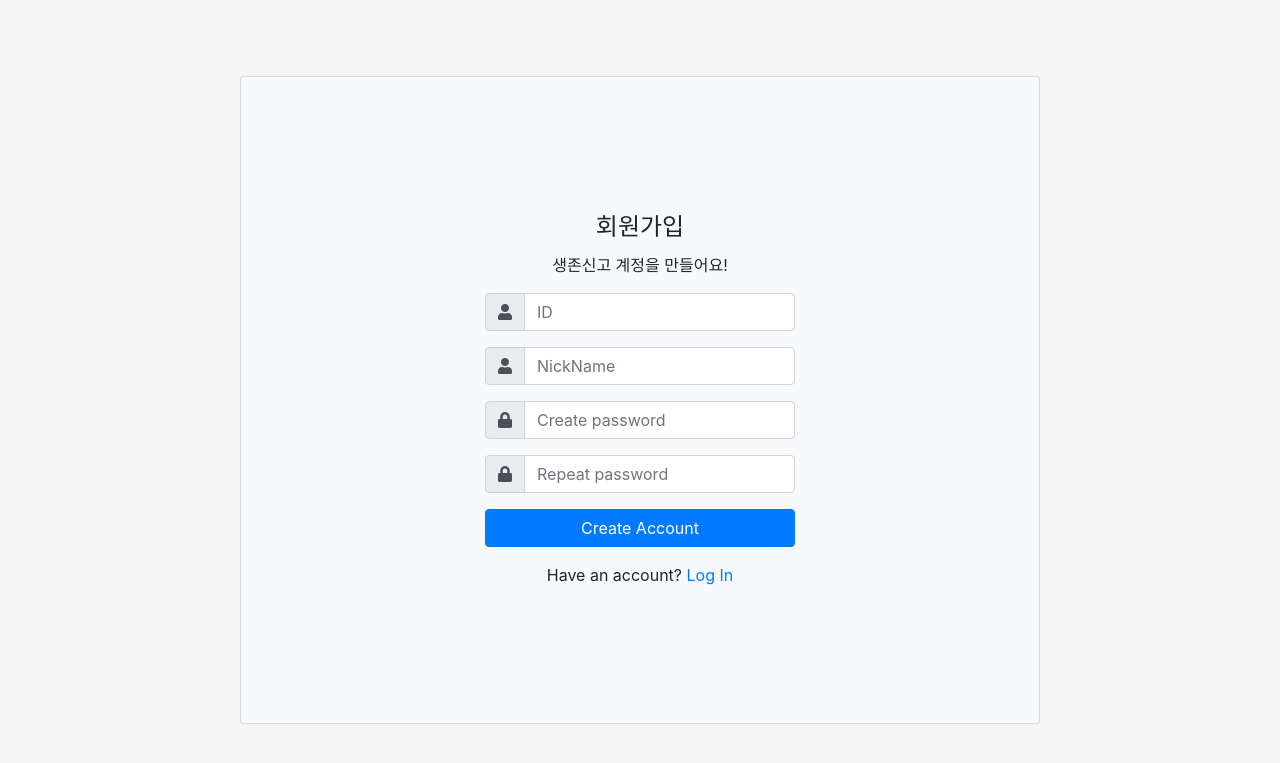
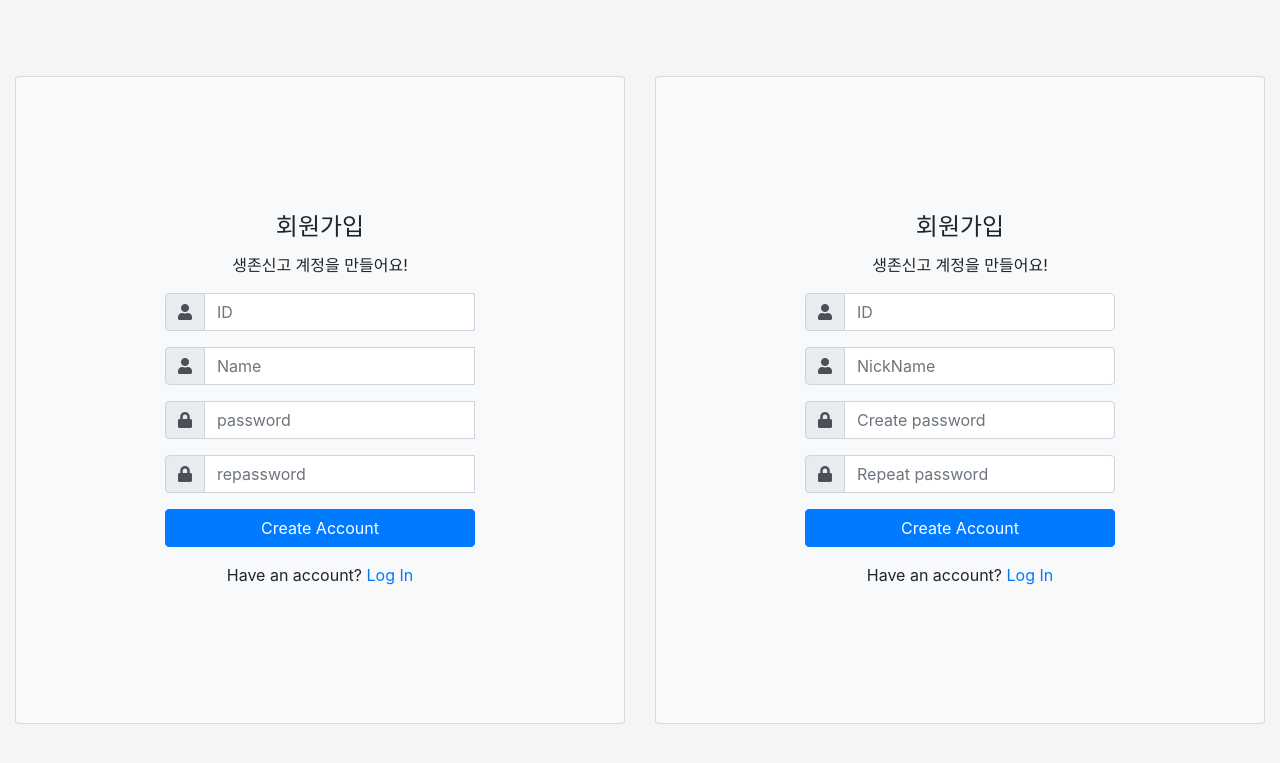
Before and after one commit to jbae9/talmo, a Flask app: template templates/signUp.html in a window 1280 px wide. Shown: the top 763 px of the page. Run offline with Flask 2, Linux system fonts and the light colour scheme; the template is opened without the code that fills it, so the values that code supplies are empty; some libraries are stand-ins or nearby versions.

Commit message:
회원가입 페이지 업로드

```diff
--- a/app.py
+++ b/app.py
@@ -173,6 +173,22 @@ def editCommentDB(feedId):
     db.close()
     return jsonify({'msg': '수정 완료!'})
 
+# 회원가입
+@app.route("/Account", methods=["POST"])
+def Account():
+    db = getDB()
+    curs = db.cursor()
+
+    id = request.form['id_give']
+    pwd = request.form['pwd_give']
+    name = request.form['name_give']
+
+    sql = '''insert into account (id, pw, name) values(%s,%s,%s)'''
+    curs.execute(sql, (id, pwd, name))
+
+    db.commit()
+    db.close()
+    return jsonify({'msg': '기록 완료!'})
 
 if __name__ == '__main__':
     app.run('0.0.0.0', port=5000, debug=True)
--- a/static/css/signUp.css
+++ b/static/css/signUp.css
@@ -17,3 +17,8 @@ body {
 .card-body {
   width: 350px;
 }
+
+/*경고문구 숨김 처리*/
+#myForm .help-block {
+    display: none;
+}
--- /dev/null
+++ b/static/js/signUp.js
@@ -0,0 +1,139 @@
+//아이디 입력란에 keyup 이벤트가 일어 났을때 실행할 함수 등록
+$(function(){
+    $("#id").keyup(function () {
+    var id = $(this).val();
+
+    var reg = /^.{2,}$/;
+    if (reg.test(id)) {//정규표현식을 통과 한다면
+        $("#overlapErr").hide();
+        successState("#id");
+    } else {//정규표현식을 통과하지 못하면
+        $("#overlapErr").show();
+        errorState("#id");
+    }
+});
+});
+
+$(function(){
+    $("#name").keyup(function () {
+    var id = $(this).val();
+
+    var reg = /^.{2,}$/;
+    if (reg.test(id)) {//정규표현식을 통과 한다면
+        $("#overErr").hide();
+        successState("#name");
+    } else {//정규표현식을 통과하지 못하면
+        $("#overErr").show();
+        errorState("#name");
+    }
+});
+});
+
+$(function(){
+    $("#pwd").keyup(function () {
+    var pwd = $(this).val();
+    // 비밀번호 검증할 정규 표현식
+    var reg = /^.{8,}$/;
+    if (reg.test(pwd)) {//정규표현식을 통과 한다면
+        $("#pwdRegErr").hide();
+        successState("#pwd");
+    } else {//정규표현식을 통과하지 못하면
+        $("#pwdRegErr").show();
+        errorState("#pwd");
+    }
+});
+});
+
+$(function(){
+    $("#rePwd").keyup(function () {
+    var rePwd = $(this).val();
+    var pwd = $("#pwd").val();
+    // 비밀번호 같은지 확인
+    if (rePwd == pwd) {//비밀번호 같다면
+        $("#rePwdErr").hide();
+        successState("#rePwd");
+    } else {//비밀번호 다르다면
+        $("#rePwdErr").show();
+        errorState("#rePwd");
+    }
+});
+});
+
+
+
+
+
+
+// 성공 상태로 바꾸는 함수
+function successState(sel) {
+    $(sel)
+        .removeClass("is-invalid")
+        .addClass("is-valid")
+};
+
+// 에러 상태로 바꾸는 함수
+function errorState(sel) {
+    $(sel)
+        .removeClass("is-valid")
+        .addClass("is-invalid")
+};
+
+
+function saveAccount() {
+    let id = $("#id").val()
+    let name = $("#name").val()
+    let pwd = $("#pwd").val()
+    let rePwd = $("#rePwd").val()
+
+    if ($("#id").val() == "") {
+        alert("아이디 입력바람");
+        $("#id").focus();
+        return false;
+    }
+
+
+    if ($("#name").val() == "") {
+        alert("이름 입력 바람");
+        $("#name").focus();
+        return false;
+    }
+
+    if ($("#pwd").val() == "") {
+        alert("패스워드 입력바람");
+        $("#pwd").focus();
+        return false;
+    }
+
+    if ($("#rePwd").val() == "") {
+        alert("패스워드 확인바람");
+        $("#rePwd").focus();
+        return false;
+    }
+
+    if ($("#id").val() == $("#pwd").val()) {
+        alert("아이디와 비밀번호가 같습니다");
+        $("#pwd").val("");
+        $("#pwd").focus();
+        return false;
+    }
+
+    if ($("#pwd").val() != $("#rePwd").val()) {
+        alert("비밀번호가 상이합니다");
+        $("#pwd").val("");
+        $("#rePwd").val("");
+        $("#pwd").focus();
+        return false;
+    }
+
+    $.ajax({
+        type: "POST",
+        url: "/Account",
+        data: {'id_give': id, 'name_give': name, 'pwd_give': pwd},
+        success: function (response) {
+            alert(response["msg"])
+            window.location.href = "/singIn.html"
+            window.location.reload()
+        }
+    });
+
+}
--- a/templates/signUp.html
+++ b/templates/signUp.html
@@ -5,7 +5,115 @@
       href="//maxcdn.bootstrapcdn.com/bootstrap/4.0.0/css/bootstrap.min.css"
       rel="stylesheet"
       id="bootstrap-css"
+    /><!DOCTYPE html>
+<html lang="en">
+<head>
+    <link
+            href="//maxcdn.bootstrapcdn.com/bootstrap/4.0.0/css/bootstrap.min.css"
+            rel="stylesheet"
+            id="bootstrap-css"
     />
+    <script src="//maxcdn.bootstrapcdn.com/bootstrap/4.0.0/js/bootstrap.min.js"></script>
+    <script src="//cdnjs.cloudflare.com/ajax/libs/jquery/3.5.1/jquery.min.js"></script>
+    <!------ Include the above in your HEAD tag ---------->
+
+    <link
+            rel="stylesheet"
+            href="https://use.fontawesome.com/releases/v5.0.8/css/all.css"
+    />
+    <meta charset="UTF-8"/>
+    <meta http-equiv="X-UA-Compatible" content="IE=edge"/>
+    <meta name="viewport" content="width=device-width, initial-scale=1.0"/>
+    <link rel="stylesheet" href="../static/css/normalize.css"/>
+    <link rel="stylesheet" href="../static/css/signUp.css"/>
+    <script src="../static/js/signUp.js"></script>
+    <title>회원가입</title>
+
+</head>
+<body>
+<div class="container bd-singUp">
+    <div class="card bg-light mx-auto">
+        <article class="card-body mx-auto">
+            <h4 class="card-title mt-3 text-center">회원가입</h4>
+            <p class="text-center">생존신고 계정을 만들어요!</p>
+
+            <form id="myForm">
+                <div class="form-group input-group">
+                    <!-- form-group// ID-->
+                    <div class="input-group-prepend">
+                <span class="input-group-text">
+                  <i class="fa fa-user"></i>
+                </span>
+                    </div>
+                    <input id="id" type="text" class="form-control" placeholder="ID" maxlength='10' required>
+                    <div id="overlapErr" class="invalid-feedback help-block">
+                        2글자 이상 입력하세요.
+                    </div>
+                </div>
+                <!-- form-group// ID-->
+                <!-- form-group// Name-->
+                <div class="form-group input-group">
+                    <div class="input-group-prepend">
+                <span class="input-group-text">
+                  <i class="fa fa-user"></i>
+                </span>
+                    </div>
+                    <input id="name" type="text" class="form-control" placeholder="Name" maxlength='10' required>
+                    <div id="overErr" class="invalid-feedback help-block">
+                        2글자 이상 입력하세요.
+                    </div>
+                </div>
+                <!-- form-group// Name-->
+                <!-- form-group// pwd-->
+                <div class="form-group input-group">
+                    <div class="input-group-prepend">
+                <span class="input-group-text">
+                  <i class="fa fa-lock"></i>
+                </span>
+                    </div>
+                    <input id="pwd" type="password" class="form-control" placeholder="password" maxlength='12' required>
+                    <div id="pwdRegErr" class="invalid-feedback help-block">
+                        8글자 이상 12글자 이하 입력하세요.
+                    </div>
+                </div>
+                <!-- form-group// pwd-->
+                <!-- form-group// rePwd-->
+                <div class="form-group input-group">
+                    <div class="input-group-prepend">
+                <span class="input-group-text">
+                  <i class="fa fa-lock"></i>
+                </span>
+                    </div>
+                    <input id="rePwd" type="password" class="form-control" placeholder="repassword" maxlength='12'
+                           required>
+                    <div id="rePwdgErr" class="invalid-feedback help-block">
+                        비밀번호와 일치하지 않습니다. 다시 입력해 주세요.
+                    </div>
+                </div>
+                <!-- form-group// rePwd-->
+                <div class="form-group">
+                    <!-- submit-button// -->
+                    <button type="button" class="btn btn-primary btn-block" onclick="saveAccount()">
+                        Create Account
+                    </button>
+                    <!-- submit-button// -->
+                </div>
+
+                <p class="text-center">Have an account? <a href="/singIn.html">Log In</a></p>
+            </form>
+        </article>
+    </div>
+    <!-- card.// -->
+</div>
+<!--container end.//-->
+
+
+
+<script src="https://code.jquery.com/jquery-3.6.1.min.js"
+        integrity="sha256-o88AwQnZB+VDvE9tvIXrMQaPlFFSUTR+nldQm1LuPXQ=" crossorigin="anonymous"></script>
+</body>
+</html>
+
     <script src="//maxcdn.bootstrapcdn.com/bootstrap/4.0.0/js/bootstrap.min.js"></script>
     <script src="//cdnjs.cloudflare.com/ajax/libs/jquery/3.2.1/jquery.min.js"></script>
     <!------ Include the above in your HEAD tag ---------->
```
